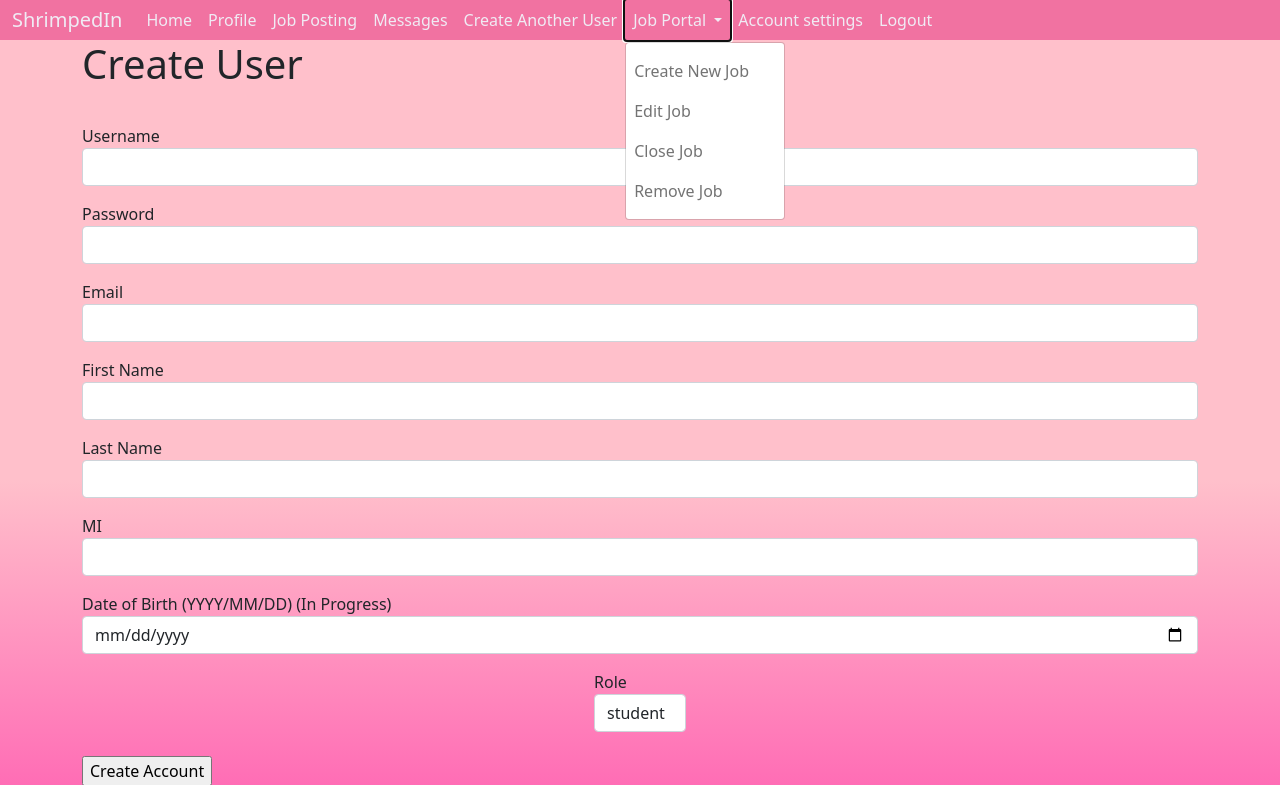
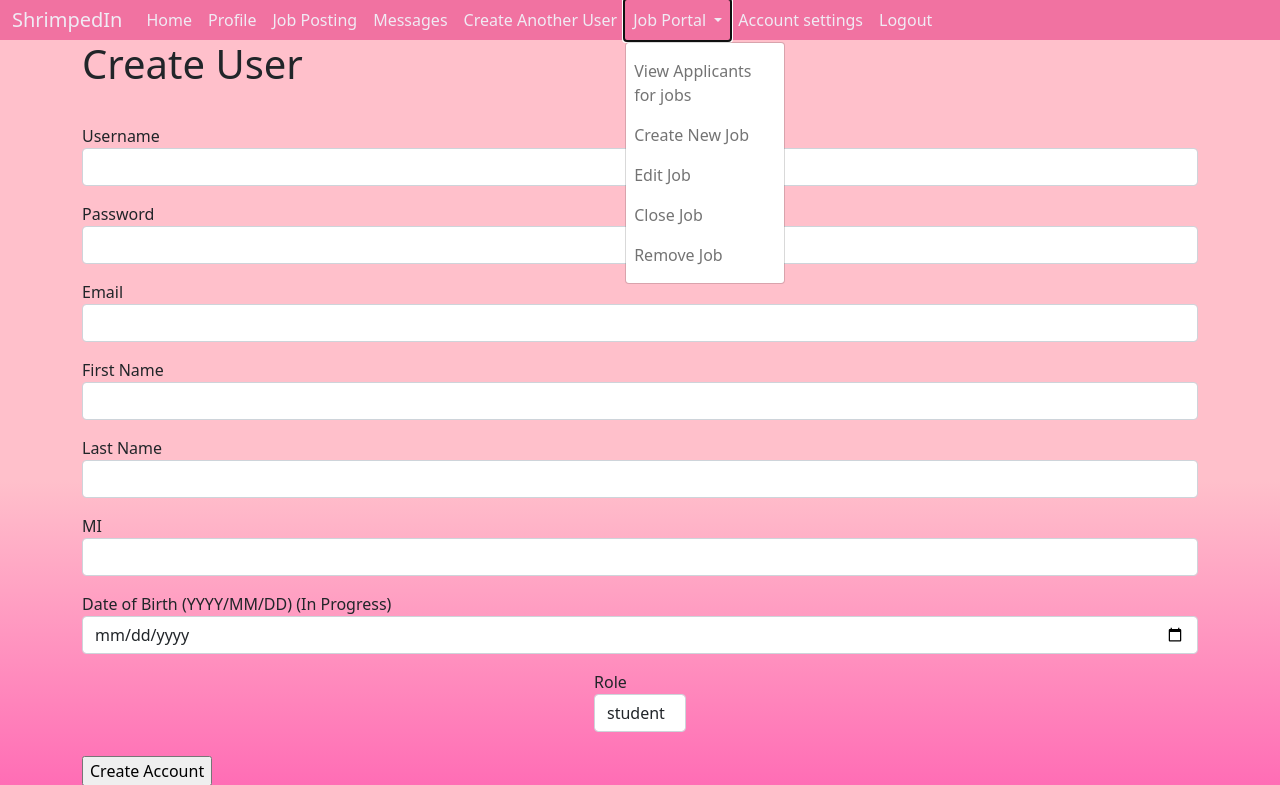
Before and after one commit to FMass-3355/ShrimpedIn, a Flask app: page /add_user in a window 1280 px wide, after a click on "Job Portal". Shown: the top 785 px of the page. Run offline with Flask 2, Linux system fonts and the light colour scheme; the visitor is signed in with stand-in values (Sample User, id 1); data comes from the database, SQL or seed files in the repository; parts of the project's set-up code (start-up, migrations or seed data) failed here and were passed over; some libraries are stand-ins or nearby versions.

Commit message:
Recruiter functionality in beta phases

```diff
--- a/app/forms.py
+++ b/app/forms.py
@@ -99,7 +99,7 @@ class AccountRecovery(FlaskForm):
 #----------------job forms------------------#
 class AddJob(FlaskForm):
     job_title = StringField('Job Title', validators=[DataRequired()])
-    salary = DecimalField('Salary Ammount', places=2)
+    salary = DecimalField('Salary Ammount Per Year', places=2)
     job_description = StringField('Description', validators=[DataRequired()])
     job_address = StringField('Job Location Address')
     job_city = StringField('Job Location City')
@@ -120,6 +120,15 @@ class ApplyJob(FlaskForm):
 class EditJob(FlaskForm):
     job_title = StringField('Job Title', validators=[DataRequired()])
     job_description = StringField('Job Description', validators=[DataRequired()])
+    salary = DecimalField('Salary Ammount Per Year', places=2)
+    job_address = StringField('Job Location Address')
+    job_city = StringField('Job Location City')
+    job_state = SelectField('State', choices=['', 'AL', 'AK', 'AZ', 'AR', 'CA', 'CO', 'CT', 'DE', 'FL', 'GA', 'HI',
+                                        'ID', 'IL', 'IN', 'IA', 'KS', 'KY', 'LA', 'ME', 'MD', 'MA', 'MI', 'MN', 'MS',
+                                         'MO', 'MT', 'NE', 'NV', 'NH', 'NJ', 'NM', 'NY', 'NC', 'ND', 'OH', 'OK', 'OR',
+                                         'OR', 'PA', 'RI', 'SC', 'SD', 'TN', 'TX', 'UT', 'VT', 'VA', 'WA', 'WV',
+                                         'WI', 'WY'])
+    job_zipcode = StringField('Job Location Zipcode')
     SubmitField('Submit')
 
 class RemoveJob(FlaskForm):
--- a/app/models.py
+++ b/app/models.py
@@ -131,6 +131,7 @@ class Associations_Application(db.Model):
    id = db.Column(db.Integer, primary_key=True)
    fk_job_id=db.Column(db.Integer, db.ForeignKey('jobs.id'), nullable=True) #MAKE FALSE AFTER TESTING
    fk_user_id=db.Column(db.Integer, db.ForeignKey('users.id'), nullable=False)
+   status = db.Column(db.String(64), default="Pending")
 #    job_id=relationship('',cascade='')
    A_resume=db.Column(db.Integer, db.ForeignKey('upload.id'), nullable=True)
    A_coverletter=db.Column(db.LargeBinary, nullable=True)
@@ -161,6 +162,13 @@ class JobInfo2:
         location_city = location_city
         location_zipcode = location_zipcode
         location_state = location_state
+
+class Applicants:
+    def __applicants__(user_id, username, email, status):
+        user_id = user_id
+        username = username
+        email = email
+        status = status
 
 
 #-----------------Upload files----------------------------
--- a/app/routes.py
+++ b/app/routes.py
@@ -1,4 +1,5 @@
 #Imports
+from operator import methodcaller
 from app import app
 #-------environment-------#
 from dotenv import load_dotenv
@@ -345,9 +346,16 @@ def upload_resume():
 
 
 #-------------- Uploading Documents -------------------------#
+@login_required
 @app.route('/download/<upload_id>')
 def download(upload_id):
     upload = Upload.query.filter_by(id=upload_id).first()
+    return send_file(BytesIO(upload.data), attachment_filename=upload.filename, as_attachment=True)
+
+@login_required
+@app.route('/download_by_id/<upload_id>')
+def download_by_id(upload_id):
+    upload=Upload.query.filter_by(user_id=upload_id).first()
     return send_file(BytesIO(upload.data), attachment_filename=upload.filename, as_attachment=True)
 #-------------- Uploading Documents -------------------------#
 
@@ -358,8 +366,6 @@ def jobs():
     if current_user.is_authenticated:
         title = db.session.query(Job).filter
     return render_template('jobs.html', job_title=title)
-
-
 
 @app.route('/create_job', methods=['GET', 'POST'])
 @login_required
@@ -388,6 +394,12 @@ def add_job():
         return render_template('create_jobs.html', form=form)
     return render_template('invalid_credentials.html')
 
+# @app.route('/edit_job', method=['GET', 'POST'])
+# def edit_job_view():
+#     if is_recruiter or is_admin:
+
+
+
 @app.route('/apply_job/<job_id>', methods=['GET', 'POST'])
 @login_required
 def apply_job(job_id):
@@ -412,7 +424,6 @@ def apply_job(job_id):
                 # print(job_id, file = sys.stdout)
 
             return render_template('application.html')
-
     return render_template('invalid_credentials.html')
 #API / SEARCH (API is on top of the file)
 #-----------------------API SECTION------------------------------------------------------------#
@@ -466,6 +477,50 @@ def search():
     else:
         return render_template('search.html', form=form)
 #------------------------ API SECTION -------------------------------------------------------------#
+
+
+#------------------- For Recrutiers and Administrators ----------------------------------------------#
+@app.route('/view_applicants', methods=['GET', 'POST'])
+def view_applicants():
+    query_jobs = []
+    Rec_id = db.session.query(Recruiter.id).filter_by(fk_user_id=current_user.id)
+    for item in db.session.query(Job).filter(Job.fk_recruiter_id==Rec_id):
+        job = JobInfo2()
+        job.job_id = item.id
+        job.title = item.job_title
+        query_jobs.append(job)
+    return render_template('view_posted_jobs.html', query_jobs=query_jobs)
+
+
+@app.route('/view_applicants/<job_id>', methods=['GET', 'POST'])
+def view_applicant(job_id):
+    query_applicants = []
+    applicants = db.session.query(Associations_Application.fk_user_id).filter_by(fk_job_id=job_id)
+    for itemA, itemB in db.session.query(User, Associations_Application).filter(User.id==Associations_Application.fk_user_id).all():
+        applicants=Applicants()
+        applicants.user_id = itemA.id
+        applicants.username = itemA.username
+        applicants.email = itemA.email
+        applicants.status = itemB.status
+        query_applicants.append(applicants)
+    return render_template('view_posted_applicants.html', query_applicants=query_applicants, job_id=job_id)
+
+
+@app.route('/accepted/<job_id>/<userid>', methods=['GET','POST'])
+def accept(job_id, userid):
+    db.session.query(Associations_Application).filter_by(fk_job_id=job_id, fk_user_id=userid).update({'status':'Accepted'})
+    db.session.commit()
+    return redirect(request.referrer)
+
+@app.route('/rejected/<job_id>/<userid>', methods=['GET','POST'])
+def rejected(job_id, userid):
+    db.session.query(Associations_Application).filter_by(fk_job_id=job_id, fk_user_id=userid).update({'status':'Rejected'})
+    db.session.commit()
+    return redirect(request.referrer)
+
+#------------------- For Recrutiers and Administrators ----------------------------------------------#
+
+
 #-------------------------------------------------------------Jobs---------------------------------------------------------------#
 
 
--- a/app/templates/nav.html
+++ b/app/templates/nav.html
@@ -45,6 +45,9 @@
             Job Portal
           </a>
           <ul class="dropdown-menu" aria-labelledby="navbarDropdown">
+            <li class="nav-item" >
+              <a class = nav-link href="view_applicants">View Applicants for jobs</a>
+            </li>
             <li class="nav-item">
               <a class="nav-link" href="create_job">Create New Job</a>
             </li>
```
Also changed, not shown: app/templates/view_posted_applicants.html (added, +29 -0 lines), app/templates/view_posted_jobs.html (added, +19 -0 lines).
